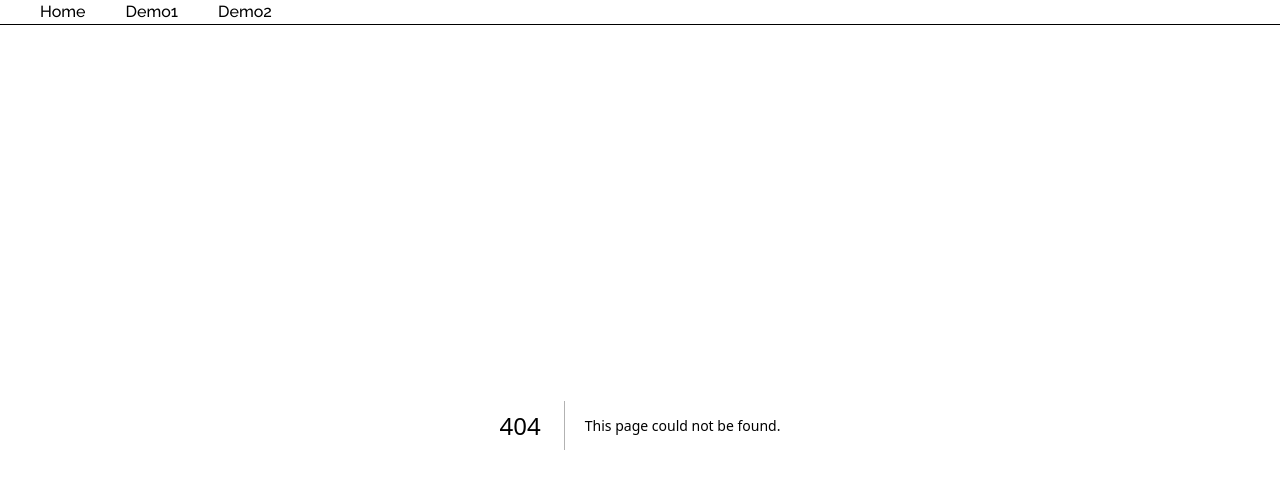
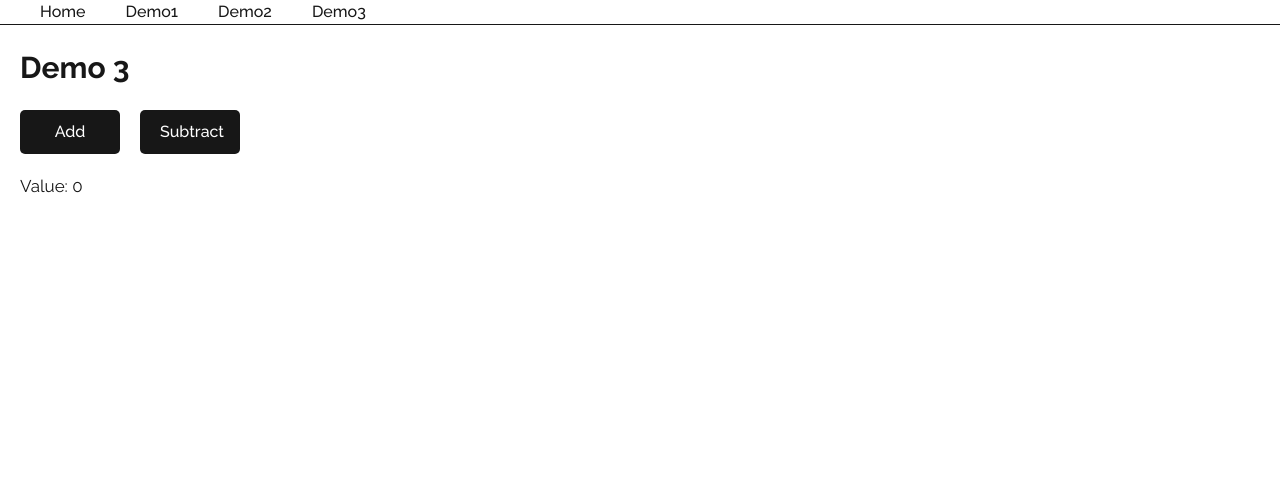
Before and after one commit to micvin07/Alt25-Miccoli-Grande, a Next.js app in the folder miccoli-app/: page /demo3 in a window 1280 px wide. Before the commit this address had no page. Shown: the top 488 px of the page. Built offline with nearby package versions, Linux system fonts and the light colour scheme.

Commit message:
lezione 4.3

```diff
--- /dev/null
+++ b/miccoli-app/app/demo3/components/ClientComponents.tsx
@@ -0,0 +1,18 @@
+'use client';
+import { useState } from 'react';
+
+export default function ClientComponent() {
+  const [value, setValue] = useState(0);
+
+  return (
+    <div>
+      <button onClick={() => setValue(s => s+1)}>
+        Add
+      </button>
+      <button onClick={() => { if(value-1 >= 0) setValue(s => s-1) }}>
+        Subtract
+      </button>
+      <p>Value: {value}</p>
+    </div>
+  )
+}
--- /dev/null
+++ b/miccoli-app/app/demo3/page.tsx
@@ -0,0 +1,13 @@
+import ClientComponent from './components/ClientComponents';
+
+export default function Demo3() {
+
+  return (
+    <main>
+      <div>
+        <h1>Demo 3</h1>
+        <ClientComponent />
+      </div>
+    </main>
+  )
+}
--- a/miccoli-app/app/globals.css
+++ b/miccoli-app/app/globals.css
@@ -55,6 +55,24 @@ li {
   font-size: 15px;
 }
 
+button {
+  padding: 10px 20px;
+  font-size: 16px;
+  font-weight: 500;
+  background-color: var(--foreground);
+  color: var(--background);
+  border: none;
+  border-radius: 5px;
+  cursor: pointer;
+  margin-left: 20px;
+  width: 100px;
+}
+
+p {
+  margin: 20px;
+  font-size: 17px;
+}
+
 .page{
   @applay flex min-h-screen flex-col items-center justify-betwen p-24;
 }
--- a/miccoli-app/app/layout.tsx
+++ b/miccoli-app/app/layout.tsx
@@ -30,6 +30,7 @@ export default function RootLayout({
         <a href="./">Home</a>
         <a href="/demo1">Demo1</a>
         <a href="/demo2">Demo2</a>
+        <a href="/demo3">Demo3</a>
         <hr/>
         {children}
 
```
